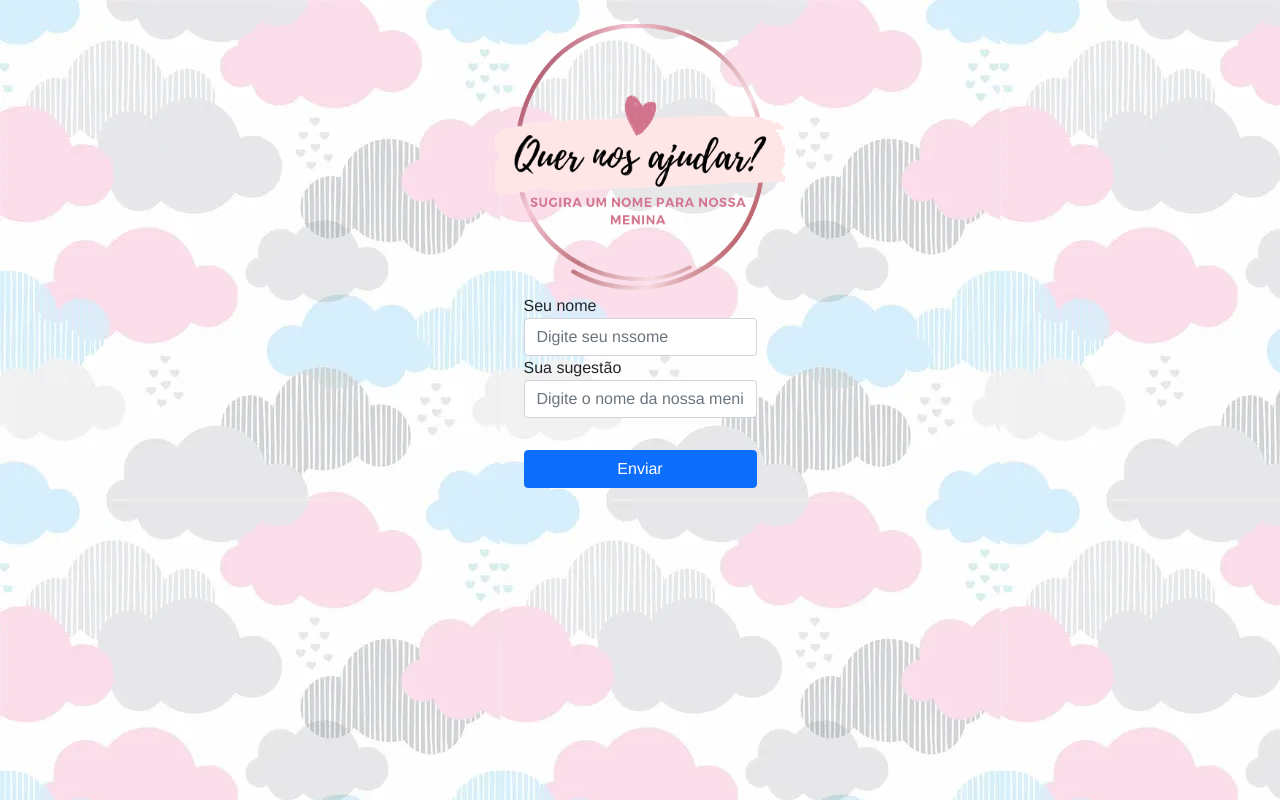
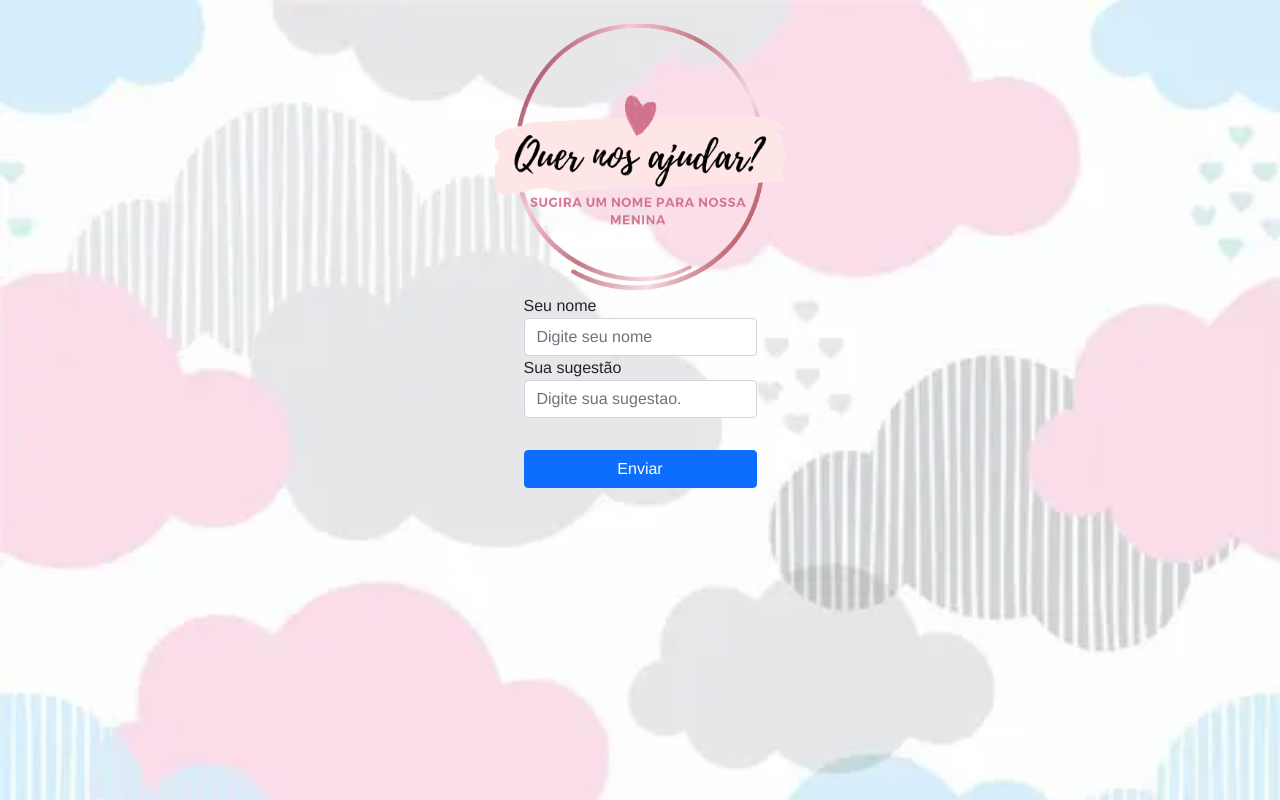
Before and after one commit to XandaoTP/pj-pessoal, a React (Create React App) app in the folder front-end/: page / in a window 1280 px wide. Built offline with nearby package versions, Linux system fonts and the light colour scheme.

Commit message:
fim da primeira parte-adiciona nomes no firebase

```diff
--- a/front-end/package.json
+++ b/front-end/package.json
@@ -12,6 +12,7 @@
     "@types/react-dom": "^18.0.5",
     "@types/react-router-dom": "^5.3.3",
     "@types/styled-components": "^5.1.25",
+    "autoprefixer": "^10.4.5",
     "bootstrap": "^5.1.3",
     "firebase": "^9.8.2",
     "formik": "^2.2.9",
@@ -20,6 +21,7 @@
     "react-dom": "^18.1.0",
     "react-router-dom": "^6.3.0",
     "react-scripts": "5.0.1",
+    "react-toastify": "^9.0.4",
     "styled-components": "^5.3.5",
     "typescript": "^4.7.3",
     "web-vitals": "^2.1.4"
@@ -29,6 +31,9 @@
     "build": "react-scripts build",
     "test": "react-scripts test",
     "eject": "react-scripts eject"
+  },
+  "overrides": {
+    "autoprefixer": "10.4.5"
   },
   "eslintConfig": {
     "extends": [
--- a/front-end/src/index.tsx
+++ b/front-end/src/index.tsx
@@ -3,6 +3,8 @@ import ReactDOM from 'react-dom/client';
 import App from './App';
 import { BrowserRouter } from "react-router-dom";
 import { GlobalStyle } from './assets/css/global';
+import 'react-toastify/dist/ReactToastify.css';
+import { ToastContainer } from 'react-toastify';
 
 
 const root = ReactDOM.createRoot(
@@ -12,6 +14,7 @@ root.render(
   <React.StrictMode>
     <BrowserRouter>
     <GlobalStyle />
+    <ToastContainer />
     <App />
     </BrowserRouter>
   </React.StrictMode>
--- a/front-end/src/views/home.tsx
+++ b/front-end/src/views/home.tsx
@@ -5,6 +5,7 @@ import bckground from "../../src/assets/img/papel.jpg"
 import logo from "../../src/assets/img/Quer nos ajudar.png"
 import { collection, addDoc } from "firebase/firestore";
 import { db } from "../services/firebase";
+import { toast } from 'react-toastify';
 
 
 type Props = FormControlProps
@@ -20,11 +21,20 @@ export function Home ( props : Props ) {
             namebb:''
         },
         onSubmit: async (values) => {
-            const docRef = await addDoc(collection(db, "nomes"), {
+             await addDoc(collection(db, "nomes"), {
                 name: values.name,
                 Nomebb: values.namebb
               });
-              console.log(docRef)
+              formik.resetForm();
+              toast.success('Obrigado por sugerir um nome. Sua sugestao foi armazenada e em breve divulgaremos a lista de sugestao', {
+                position: "top-center",
+                autoClose: 5000,
+                hideProgressBar: false,
+                closeOnClick: true,
+                pauseOnHover: true,
+                draggable: true,
+                progress: undefined,
+                });
             }
     })
 
@@ -43,12 +53,12 @@ export function Home ( props : Props ) {
                 <Form.Label className='mb-0'>Seu nome</Form.Label>
                 <Form.Control
                 type="text"
-                placeholder="Digite seu nssome"
+                placeholder="Digite seu nome"
                 {...formProps('name')}
               />
               <Form.Label className='mb-0'>Sua sugestão</Form.Label>
               <Form.Control
-                placeholder="Digite o nome da nossa menina."
+                placeholder="Digite sua sugestao."
                 {...formProps('namebb')}
                 />
                 <div className="d-grid mt-3 mb-3">
@@ -64,5 +74,6 @@ export function Home ( props : Props ) {
 }
 
 const Bckgroud = styled.div`
-    background: url(${bckground})
+    background: url(${bckground});
+    background-size: cover;
 `
```
Also changed, not shown: 1 other file (tests, documents, lock files or other folders).
